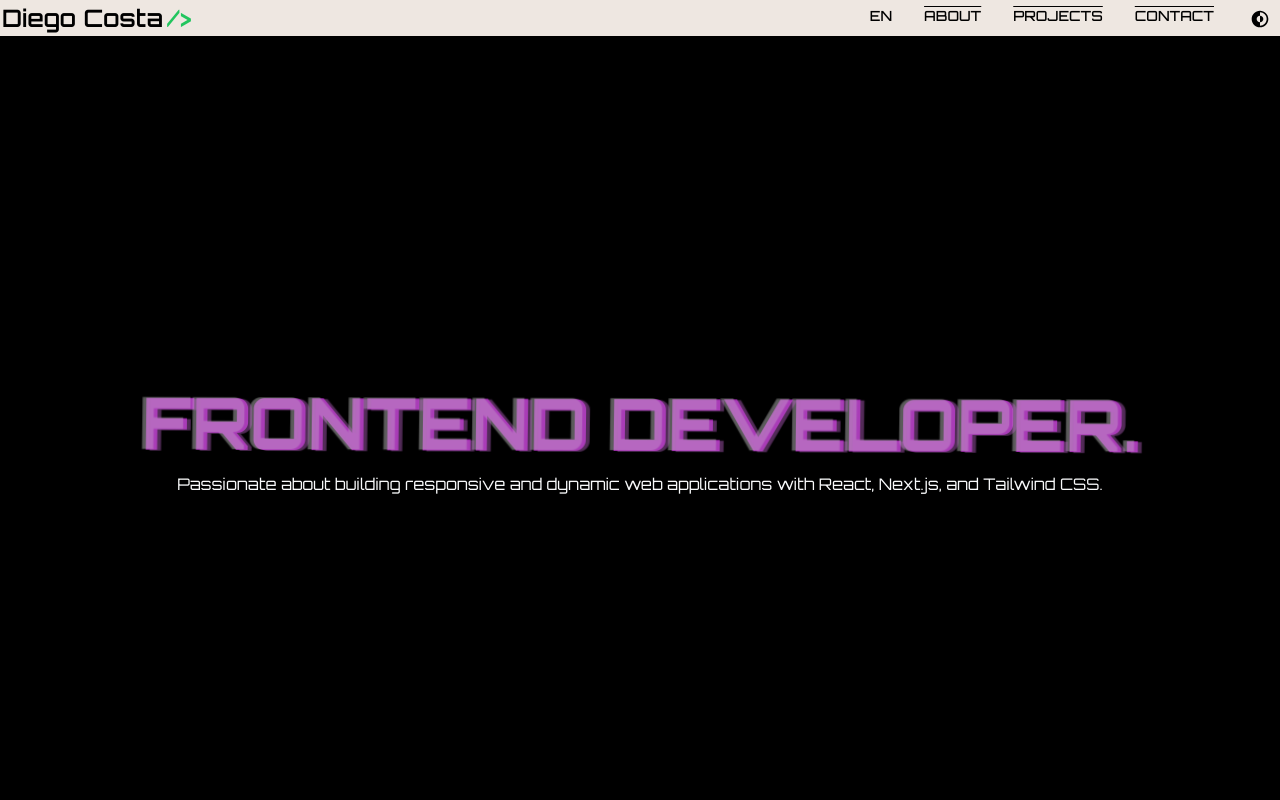
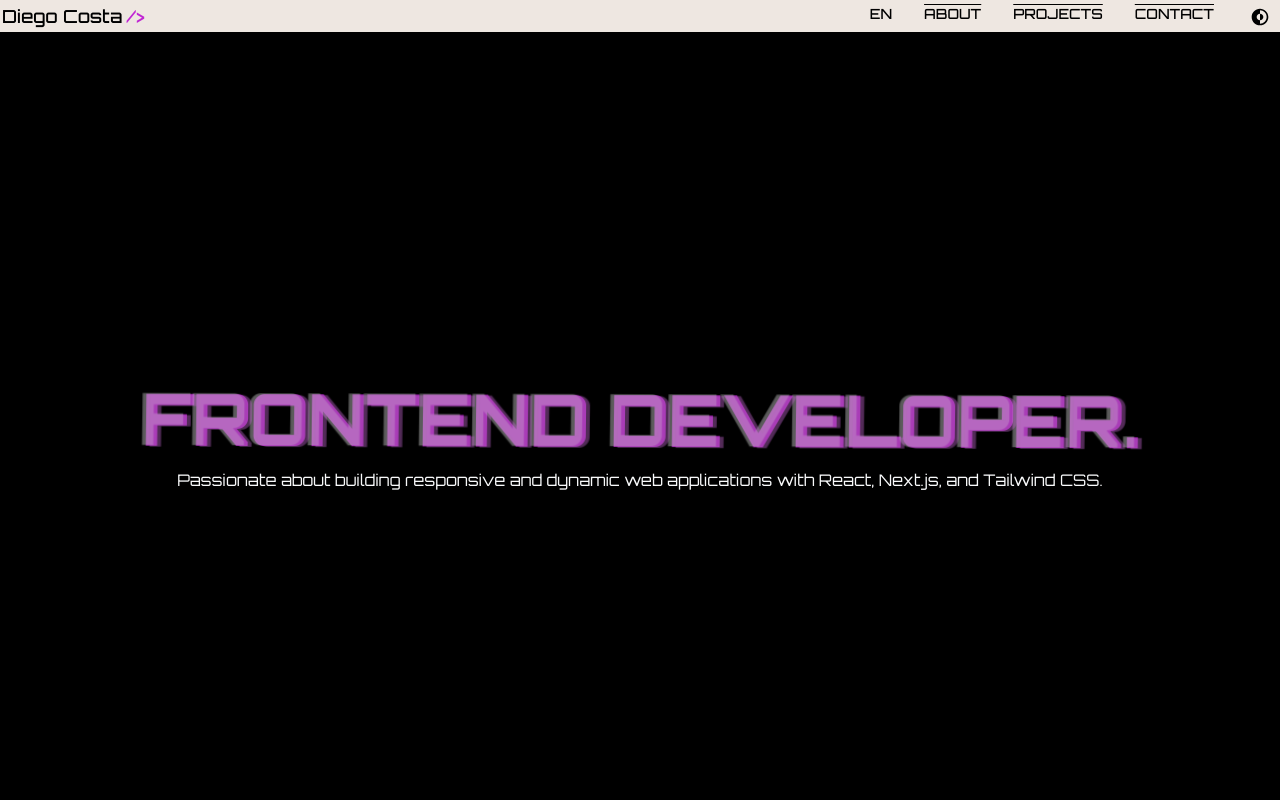
Before and after one commit to DiegoCstyles/portfolio, a Next.js app: page / in a window 1280 px wide. Shown: the top 800 px of the page. Built offline with nearby package versions, Linux system fonts and the light colour scheme.

Commit message:
Update NavbarTitle.tsx

```diff
--- a/components/Navbar/NavbarTitle.tsx
+++ b/components/Navbar/NavbarTitle.tsx
@@ -4,9 +4,9 @@ import '../../app/styles/fadeIn.css';
 const NavbarTitle = () => {
     return (
         <Link href="/" className="flex items-center group">
-                <span className="dark:text-white zoom-effect self-center top-0 left-0 text-2xl font-semibold whitespace-nowrap ">
+                <span className="dark:text-white zoom-effect self-center top-0 left-0 text-lg font-medium whitespace-nowrap ">
 
-                    <div className='flex'><span>Diego Costa</span> <span className='ml-1 text-green-500 dark:text-blendedCyan'>/&gt;</span></div>
+                    <div className='flex'><span>Diego Costa</span> <span className='ml-1 text-fuchsia-600 dark:text-fuchsia-600'>/&gt;</span></div>
 
                 </span>
         </Link>
```
